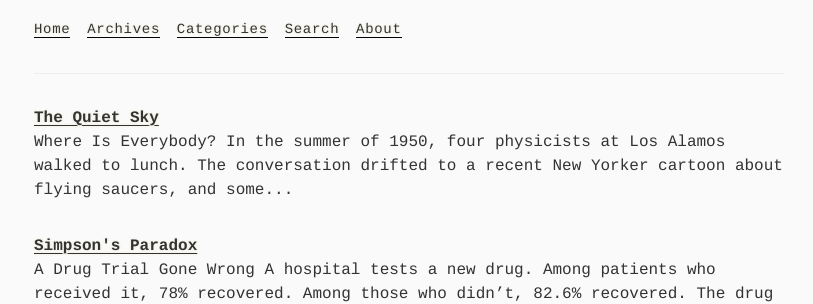
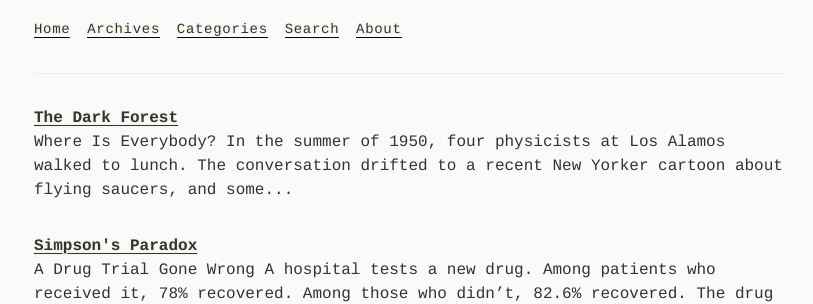
Before and after one commit to gcol33/blog, a Jekyll site: the page built from index.html, in a window 1280 px wide. Shown: the part 148-452 px from the top of the page, without its empty margins (231-1044 px from the left). Built offline with Jekyll 4.4.1, drawn with Linux system fonts in a browser that asks for light colours; the list of posts is cut into pages by our own code.

Commit message:
Rename post to The Dark Forest
Co-Authored-By: Claude Opus 4.6 <noreply@anthropic.com>

```diff
--- a/_posts/2026-03-12-removing-the-steering-wheel.md
+++ b/_posts/2026-03-12-the-dark-forest.md
@@ -1,6 +1,6 @@
 ---
 layout: post
-title: "The Quiet Sky"
+title: "The Dark Forest"
 date: 2026-03-12
 categories: probability paradox
 toc: true
```
